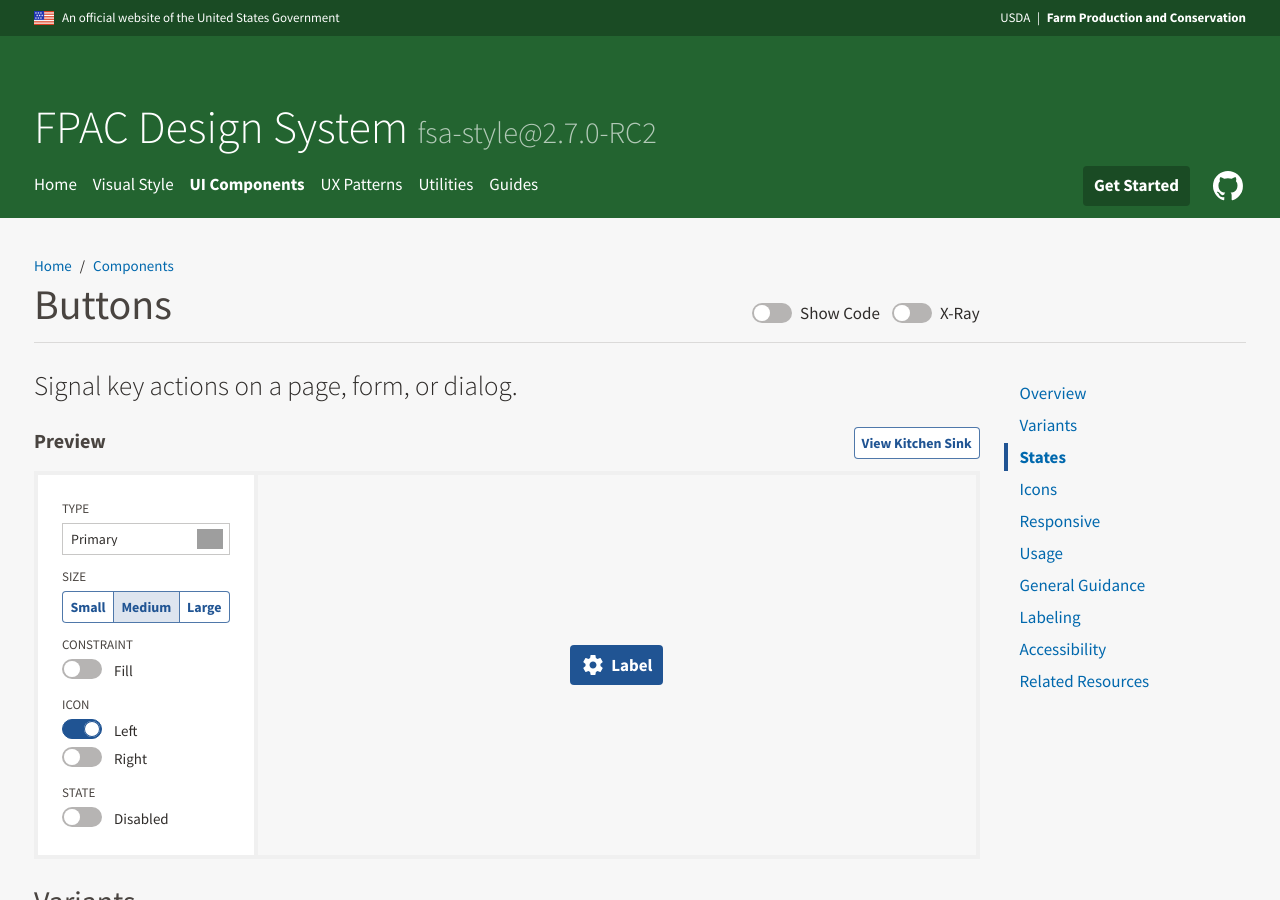
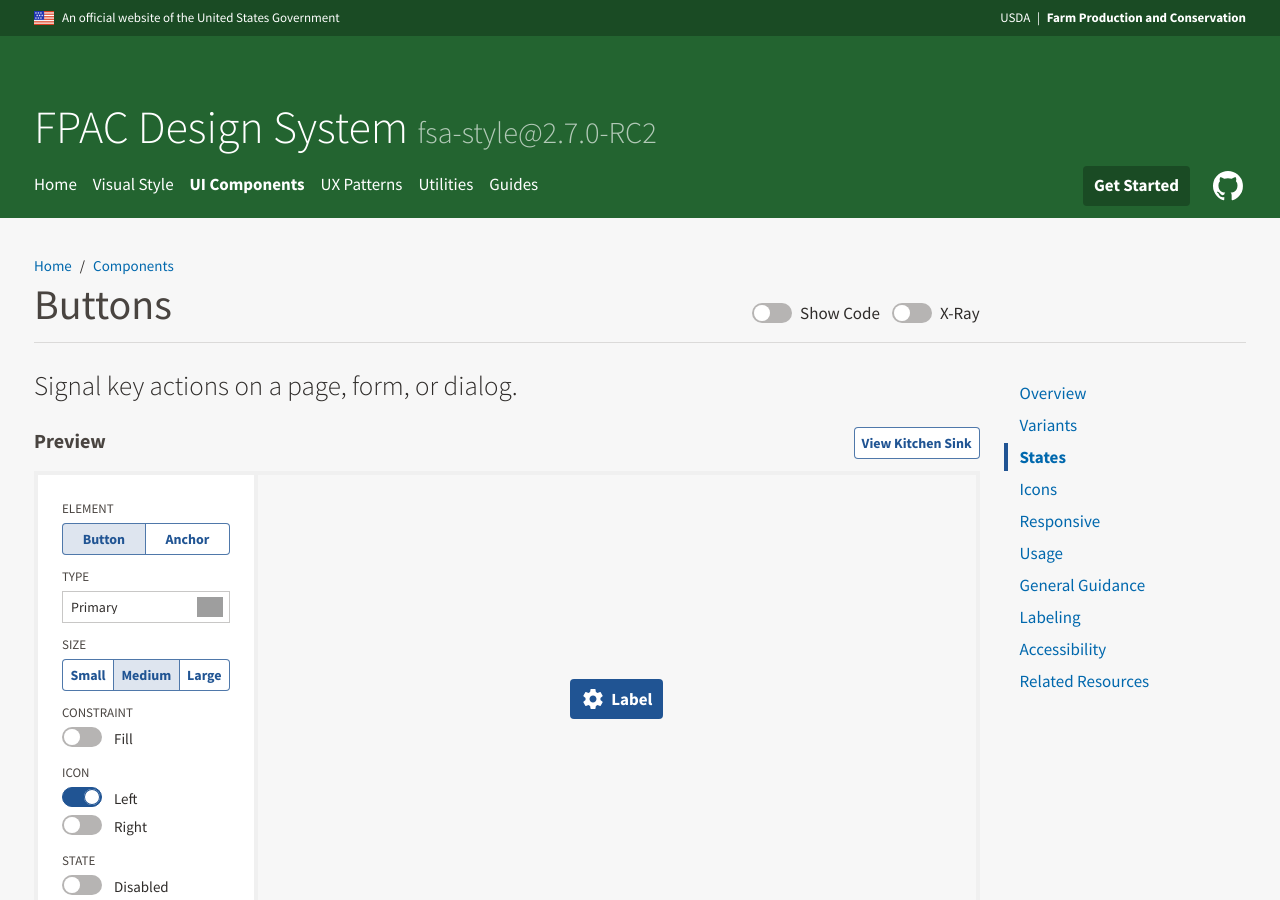
Before and after one commit to USDA-FSA/fsa-design-system, a Jekyll site: the page built from components/buttons/index.md, in a window 1280 px wide and 900 px high. Built offline with Jekyll 4.4.1, drawn with Linux system fonts in a browser that asks for light colours; grey boxes are pictures that could not be loaded.

Commit message:
Prototyping Combinator

```diff
--- a/components/buttons/index.md
+++ b/components/buttons/index.md
@@ -24,6 +24,15 @@
   <div class="ds-combinator__props">
     <h3 class="fsa-sr-only">Props</h3>
     <div class="fsa-field ds-combinator__item">
+      <label class="fsa-field__label fsa-text--h6 fsa-m-t--none" id="combinatorElement">Element</label>
+      <div class="fsa-field__item">
+        <span class="fsa-btn-group fsa-btn-group--small fsa-btn-group--block" role="group" aria-labelledby="combinatorElement">
+          <button class="fsa-btn-group__item fsa-btn-group__item--active" aria-selected="true" type="button" data-value="fsa-btn--medium">Button</button>
+          <button class="fsa-btn-group__item" type="button" data-value="fsa-btn--large">Anchor</button>
+        </span>
+      </div>
+    </div>
+    <div class="fsa-field ds-combinator__item">
       <label class="fsa-field__label fsa-text--h6 fsa-m-t--none" for="combinatorType">Type</label>
       <select class="fsa-select fsa-select--small fsa-field__item" id="combinatorType" name="combinatorType">
         <option value="fsa-btn--primary" selected="selected">Primary</option>
@@ -34,9 +43,9 @@
       </select>
     </div>
     <div class="fsa-field ds-combinator__item">
-      <label class="fsa-field__label fsa-text--h6 fsa-m-t--none" for="combinatorSize">Size</label>
+      <label class="fsa-field__label fsa-text--h6 fsa-m-t--none" id="combinatorSize">Size</label>
       <div class="fsa-field__item">
-        <span class="fsa-btn-group fsa-btn-group--small fsa-btn-group--block" role="group" id="combinatorSize">
+        <span class="fsa-btn-group fsa-btn-group--small fsa-btn-group--block" role="group" aria-labelledby="combinatorSize">
           <button class="fsa-btn-group__item" type="button" data-value="fsa-btn--small">Small</button>
           <button class="fsa-btn-group__item fsa-btn-group__item--active" aria-selected="true" type="button" data-value="fsa-btn--medium">Medium</button>
           <button class="fsa-btn-group__item" type="button" data-value="fsa-btn--large">Large</button>
```
